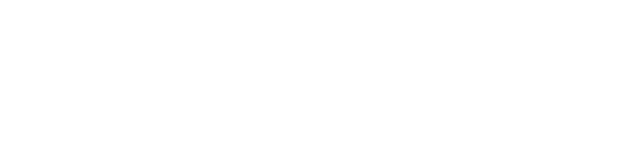
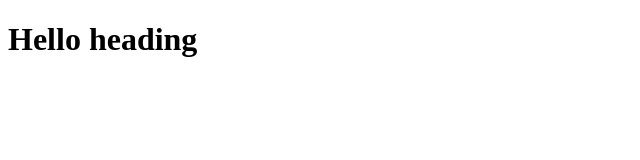
Before and after one commit to ariavaliable/git_test, a plain HTML site: page html-boilerplate/index.html in a window 1280 px wide. Shown: the whole page, without its empty margins (0-640 px from the left). Drawn offline with Linux system fonts and the light colour scheme.

Commit message:
added all

```diff
--- a/html-boilerplate/index.html
+++ b/html-boilerplate/index.html
@@ -2,8 +2,14 @@
 <html lang="en">
    <head>
     <meta charset="utf-8">
-   </head>
-<title>
+    <title>
     My one of the many webpages
 </title>
+   </head>
+
+<body>
+<h1>
+    Hello heading
+</h1>
+</body>
 </html>
```
